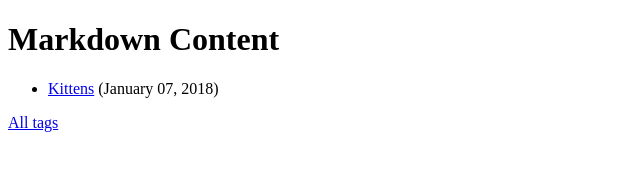
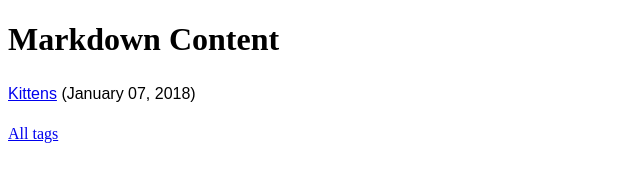
Before and after one commit to goblindegook/gatsby-starter-typescript, a Gatsby site: page /content in a window 1280 px wide. Shown: the whole page, without its empty margins (0-640 px from the left). Built offline with nearby package versions, Linux system fonts and the light colour scheme; Gatsby itself is replaced by a stand-in of ours.

Commit message:
Enzyme tests

```diff
--- a/package.json
+++ b/package.json
@@ -27,10 +27,12 @@
     "react": "^16.2.0",
     "react-dom": "^16.2.0",
     "react-helmet": "^5.2.0",
+    "react-router-dom": "^4.2.2",
     "styled-components": "^3.2.2"
   },
   "devDependencies": {
     "@types/enzyme": "^3.1.9",
+    "@types/enzyme-adapter-react-16": "^1.0.2",
     "@types/jest": "^22.2.0",
     "@types/lodash": "^4.14.104",
     "@types/node": "^9.4.7",
@@ -41,7 +43,9 @@
     "@types/react-router": "^4.0.22",
     "@types/react-router-dom": "^4.2.4",
     "enzyme": "^3.3.0",
+    "enzyme-adapter-react-16": "^1.1.1",
     "jest": "^22.4.2",
+    "jest-environment-enzyme": "^6.0.0",
     "prettier": "^1.11.1",
     "ts-jest": "^22.4.1",
     "tslint": "^5.9.1",
@@ -62,6 +66,7 @@
     "test": "jest"
   },
   "jest": {
+    "testEnvironment": "enzyme",
     "globals": {
       "__LINK_PREFIX__": "",
       "__PREFIX_LINKS__": ""
--- /dev/null
+++ b/src/components/ContentList.tsx
@@ -0,0 +1,35 @@
+import * as React from 'react'
+import styled from 'styled-components'
+import GatsbyLink from 'gatsby-link'
+import { MarkdownRemarkEdges } from '../content/markdown'
+
+type ContentListProps = {
+  readonly edges: MarkdownRemarkEdges
+}
+
+const List = styled.ul`
+  font-family: sans-serif;
+  line-height: 1.8;
+  list-style: none;
+  padding: 0;
+`
+
+const Item = styled.li`
+`
+
+export const ContentList = ({ edges }: ContentListProps) => (
+  <List>
+    {edges.map(({ node }) => {
+      const { path, title } = node.frontmatter
+      return (
+        <Item key={path}>
+          <GatsbyLink to={path}>{title}</GatsbyLink>
+          {' '}
+          ({node.frontmatter.date})
+        </Item>
+      )
+    })}
+  </List>
+)
+
+export default ContentList
--- a/src/content/markdown.ts
+++ b/src/content/markdown.ts
@@ -11,7 +11,11 @@ export type MarkdownRemark = {
   }
 }
 
+export type MarkdownRemarkEdge = { readonly node: MarkdownRemark }
+
+export type MarkdownRemarkEdges = ReadonlyArray<MarkdownRemarkEdge>
+
 export type AllMarkdownRemark = {
   readonly totalCount: number
-  readonly edges: ReadonlyArray<{ readonly node: MarkdownRemark }>
+  readonly edges: MarkdownRemarkEdges
 }
--- a/src/pages/content.tsx
+++ b/src/pages/content.tsx
@@ -1,6 +1,7 @@
 import * as React from 'react'
 import { Helmet } from 'react-helmet'
 import GatsbyLink from 'gatsby-link'
+import { ContentList } from '../components/ContentList'
 import { AllMarkdownRemark } from '../content/markdown'
 import { Site } from '../content/site'
 
@@ -21,18 +22,7 @@ const IndexPage = ({ data }: IndexPageProps) => (
       ]}
     />
     <h1>Markdown Content</h1>
-    <ul>
-      {data.allMarkdownRemark.edges
-        .filter(({ node }) => !node.frontmatter.draft)
-        .map(({ node }) => (
-          <li>
-            <GatsbyLink key={node.id} to={node.frontmatter.path}>
-              {node.frontmatter.title}
-            </GatsbyLink>{' '}
-            ({node.frontmatter.date})
-          </li>
-        ))}
-    </ul>
+    <ContentList edges={data.allMarkdownRemark.edges} />
     <GatsbyLink to="/tags">All tags</GatsbyLink>
   </div>
 )
@@ -56,7 +46,6 @@ export const pageQuery = graphql`
           excerpt(pruneLength: 250)
           frontmatter {
             date(formatString: "MMMM DD, YYYY")
-            draft
             path
             title
           }
--- a/tslint.json
+++ b/tslint.json
@@ -17,7 +17,6 @@
     "no-this": true,
     "no-class": true,
     "no-mixed-interface": true,
-    "no-expression-statement": true,
     "no-if-statement": true
   }
 }
```
Also changed, not shown: src/components/Header.tsx (+5 -5 lines), src/components/__tests__/ContentList.spec.tsx (added, +46 -0 lines), src/templates/TagTemplate.tsx (+4 -11 lines), 1 other file.
